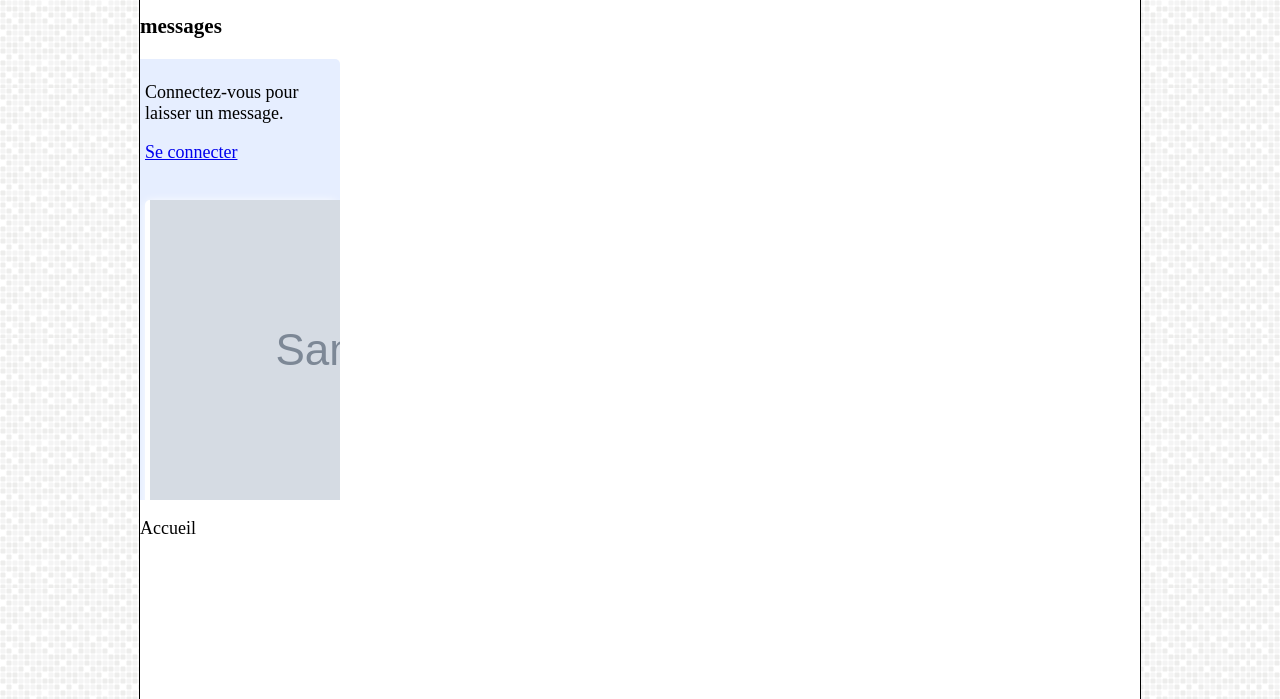
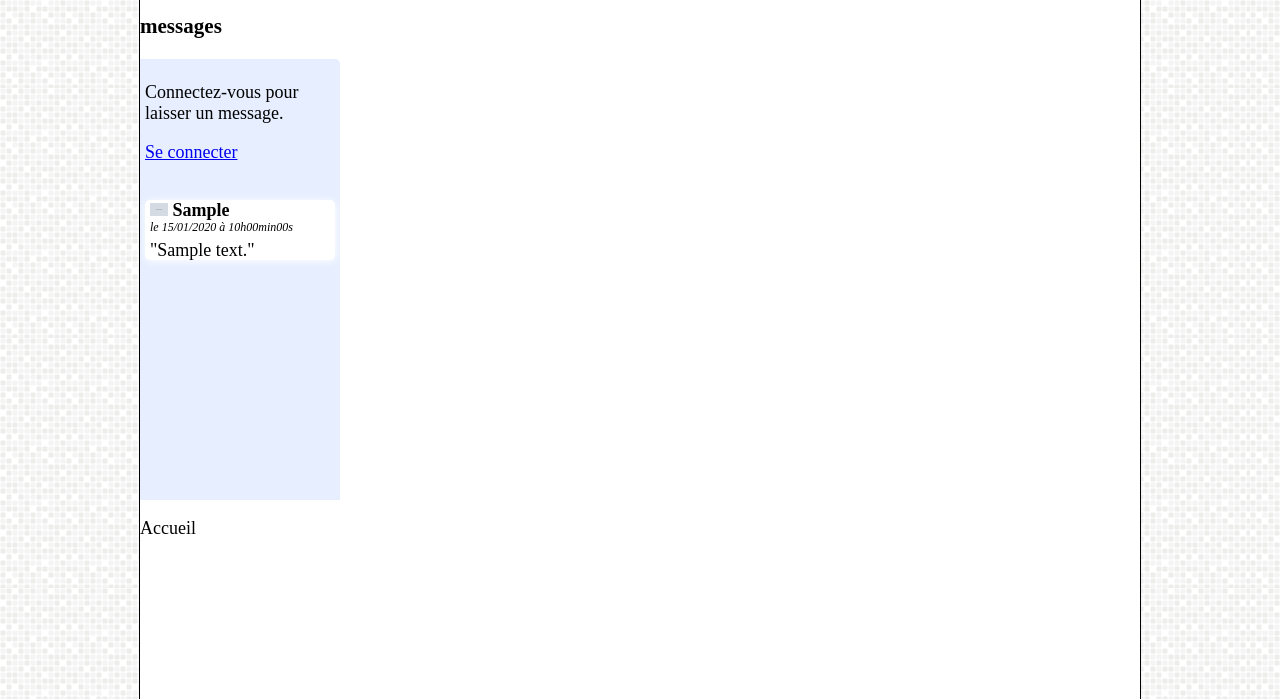
Before and after one commit to PascalTed/T.G.D, a PHP site: page / in a window 1280 px wide. Shown: the part 162-861 px from the top of the page. Run offline with PHP 8.4, Linux system fonts and the light colour scheme; tables that the repository leaves empty hold one stand-in row (values such as "Sample post"); grey boxes marked "Sample" are stand-in pictures.

Commit message:
Modifié id mini-image-avatar en class dans css/style.css

```diff
--- a/css/style.css
+++ b/css/style.css
@@ -323,7 +323,7 @@ header
     border-radius: 5px;
 }
 
-#all-messages > div #mini-image-avatar
+#all-messages > div .mini-image-avatar
 {
     width: 18px;
 }
```
